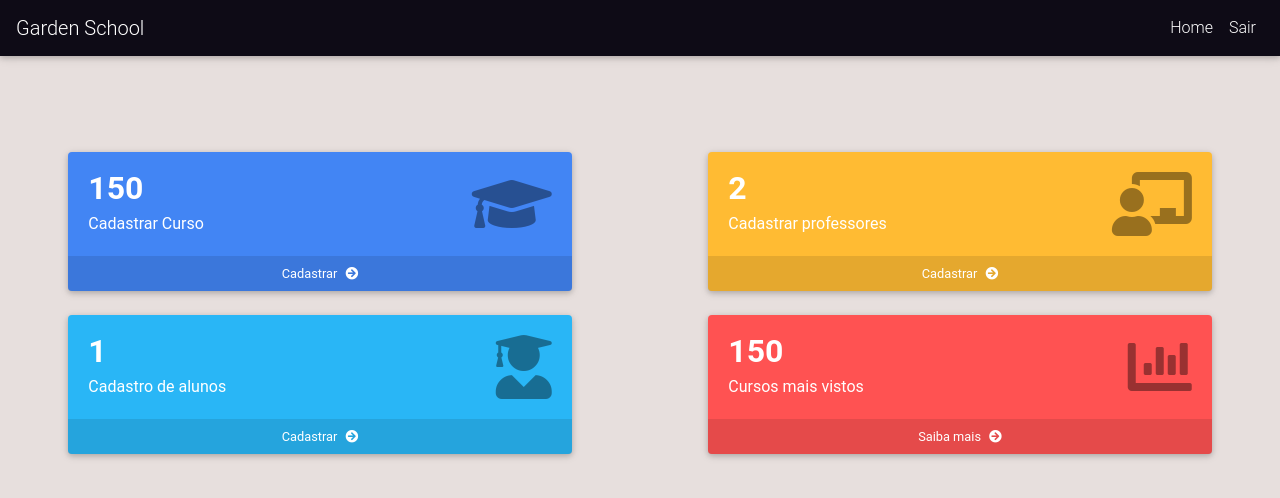
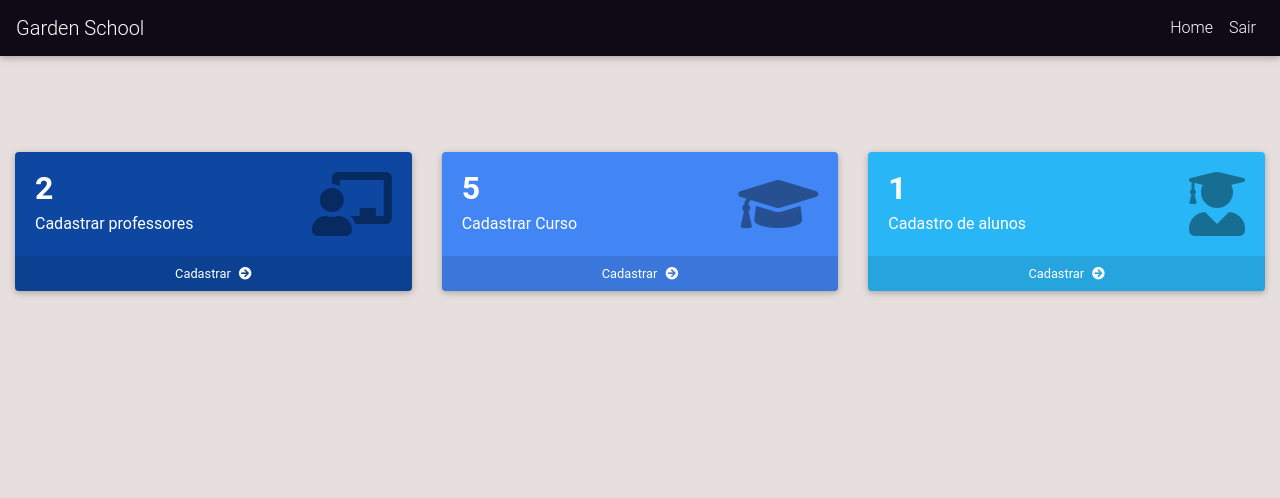
Before and after one commit to gmorae/GardenSchool, an Angular app: page /Adm in a window 1280 px wide. Shown: the top 498 px of the page. Built offline with nearby package versions, Linux system fonts and the light colour scheme; data requests are answered from the project's data file.

Commit message:
List curso na home

```diff
--- a/db.json
+++ b/db.json
@@ -38,5 +38,32 @@
             "id": 3,
             "nome": "Aluno"
         }
+    ],
+    "curso":[
+        {
+            "id_curso": 1,
+            "nome": "React",
+            "id_usuario": 1
+        },
+        {
+            "id_curso": 2,
+            "nome": "Angular",
+            "id_usuario": 1
+        },
+        {
+            "id_curso": 3,
+            "nome": "Nodejs",
+            "id_usuario": 1
+        },
+        {
+            "id_curso": 4,
+            "nome": "TypeScript",
+            "id_usuario": 1
+        },
+        {
+            "id_curso": 5,
+            "nome": "JavaScript",
+            "id_usuario": 1
+        }
     ]
 }
--- a/src/app/pages/adm/adm.component.html
+++ b/src/app/pages/adm/adm.component.html
@@ -2,43 +2,42 @@
     <section>
 
         <div class="row">
+            <div class="col-md-4 col-lg-4 mx-auto mb-4">
+                <div class="card primary-color-dark white-text">
+                    <div class="card-body d-flex justify-content-between align-items-center">
+                        <div>
+                            <p class="h2-responsive font-weight-bold mt-n2 mb-0">{{prof}}</p>
+                            <p class="mb-0">Cadastrar professores</p>
+                        </div>
+                        <div>
+                            <i class="fas fa-chalkboard-teacher fa-4x text-black-40"></i>
+                        </div>
+                    </div>
+                    <a [routerLink]="['/Adm/CadastroProf']"
+                        class="card-footer footer-hover small text-center white-text border-0 p-2">Cadastrar<i
+                            class="fas fa-arrow-circle-right pl-2"></i></a>
+                </div>
+            </div>
 
-            <div class="col-md-12 col-lg-5 mx-auto mb-4">
+            <div class="col-md-4 col-lg-4 mx-auto mb-4">
                 <div class="card primary-color white-text">
                     <div class="card-body d-flex justify-content-between align-items-center">
                         <div>
-                            <p class="h2-responsive font-weight-bold mt-n2 mb-0">150</p>
+                            <p class="h2-responsive font-weight-bold mt-n2 mb-0">{{curso}}</p>
                             <p class="mb-0">Cadastrar Curso</p>
                         </div>
                         <div>
                             <i class="fas fa-graduation-cap fa-4x text-black-40"></i>
                         </div>
                     </div>
-                    <a [routerLink]="['/Adm/CadastroCurso']"class="card-footer footer-hover small text-center white-text border-0 p-2">Cadastrar<i
+                    <a [routerLink]="['/Adm/CadastroCurso']"
+                        class="card-footer footer-hover small text-center white-text border-0 p-2">Cadastrar<i
                             class="fas fa-arrow-circle-right pl-2"></i></a>
                 </div>
             </div>
 
-            <div class="col-md-12 col-lg-5 mx-auto mb-4">
-                <div class="card warning-color white-text">
-                    <div class="card-body d-flex justify-content-between align-items-center">
-                        <div>
-                            <p class="h2-responsive font-weight-bold mt-n2 mb-0" >{{prof}}</p>
-                            <p class="mb-0">Cadastrar professores</p>
-                        </div>
-                        <div>
-                            <i class="fas fa-chalkboard-teacher fa-4x text-black-40"></i>
-                        </div>
-                    </div>
-                    <a [routerLink]="['/Adm/CadastroProf']"class="card-footer footer-hover small text-center white-text border-0 p-2">Cadastrar<i
-                            class="fas fa-arrow-circle-right pl-2"></i></a>
-                </div>
-            </div>
 
-        </div>
-        <div class="row">
-
-            <div class="col-md-12 col-lg-5 mx-auto mb-4">
+            <div class="col-md-4 col-lg-4 mx-auto mb-4">
                 <div class="card light-blue lighten-1 white-text">
                     <div class="card-body d-flex justify-content-between align-items-center">
                         <div>
@@ -50,27 +49,11 @@
                             <i class="fas fa-user-graduate fa-4x text-black-40"></i>
                         </div>
                     </div>
-                    <a [routerLink]="['/Adm/CadastroAluno']"class="card-footer footer-hover small text-center white-text border-0 p-2">Cadastrar<i
+                    <a [routerLink]="['/Adm/CadastroAluno']"
+                        class="card-footer footer-hover small text-center white-text border-0 p-2">Cadastrar<i
                             class="fas fa-arrow-circle-right pl-2"></i></a>
                 </div>
             </div>
-
-            <div class="col-md-12 col-lg-5 mx-auto mb-4">
-                <div class="card red accent-2 white-text">
-                    <div class="card-body d-flex justify-content-between align-items-center">
-                        <div>
-                            <p class="h2-responsive font-weight-bold mt-n2 mb-0">150</p>
-                            <p class="mb-0">Cursos mais vistos</p>
-                        </div>
-                        <div>
-                            <i class="fas fa-chart-bar fa-4x text-black-40"></i>
-                        </div>
-                    </div>
-                    <a [routerLink]="['/Adm/TopCursos']"class="card-footer footer-hover small text-center white-text border-0 p-2">Saiba mais<i
-                            class="fas fa-arrow-circle-right pl-2"></i></a>
-                </div>
-            </div>
-
         </div>
 
     </section>
--- a/src/app/pages/adm/adm.component.ts
+++ b/src/app/pages/adm/adm.component.ts
@@ -10,17 +10,24 @@ import { ConsultaService } from 'src/app/service/consulta.service';
 export class AdmComponent implements OnInit {
   public user: any;
   public aluno: any;
-  public prof : any
+  public prof: any;
+  public curso: any;
   public pegaRetornoAluno$: Subscription
+  public pegaRetornoCurso$: Subscription
+
   constructor(private consulta: ConsultaService) { }
 
   ngOnInit() {
     this.consulta.listaUser()
+    this.consulta.listCursos()
     this.pegaRetornoAluno$ = this.consulta.pegaRetornoUser$.subscribe(() => {
       this.user = this.consulta.User
       this.aluno = this.consulta.filtro(this.user, 3).length
-      console.log(this.aluno);
       this.prof = this.consulta.filtro(this.user, 2).length
+    })
+    this.pegaRetornoCurso$ = this.consulta.pegaRetornoCurso$.subscribe(() => {
+      this.curso = this.consulta.Curso.length
+      console.log(this.curso);
 
     })
   }
--- a/src/app/service/consulta.service.ts
+++ b/src/app/service/consulta.service.ts
@@ -8,13 +8,23 @@ import { environment } from 'src/environments/environment';
 })
 export class ConsultaService {
   public User: any;
+  public Curso: any;
   public pegaRetornoUser$: Subject<any> = new Subject<any>();
+  public pegaRetornoCurso$: Subject<any> = new Subject<any>();
+
   constructor(public api: ApiService) { }
 
   listaUser() {
     this.api.get(environment.apiUser).subscribe(res => {
       this.User = res
       this.pegaRetornoUser$.next(true)
+    })
+  }
+
+  listCursos(){
+    this.api.get(environment.apiCurso).subscribe(res => {
+      this.Curso = res
+      this.pegaRetornoCurso$.next(true)
     })
   }
 
--- a/src/environments/environment.ts
+++ b/src/environments/environment.ts
@@ -4,7 +4,8 @@
 
 export const environment = {
   production: false,
-  apiUser : 'http://localhost:3000/usuarios'
+  apiUser : 'http://localhost:3000/usuarios',
+  apiCurso : 'http://localhost:3000/curso'
 };
 
 /*
```
